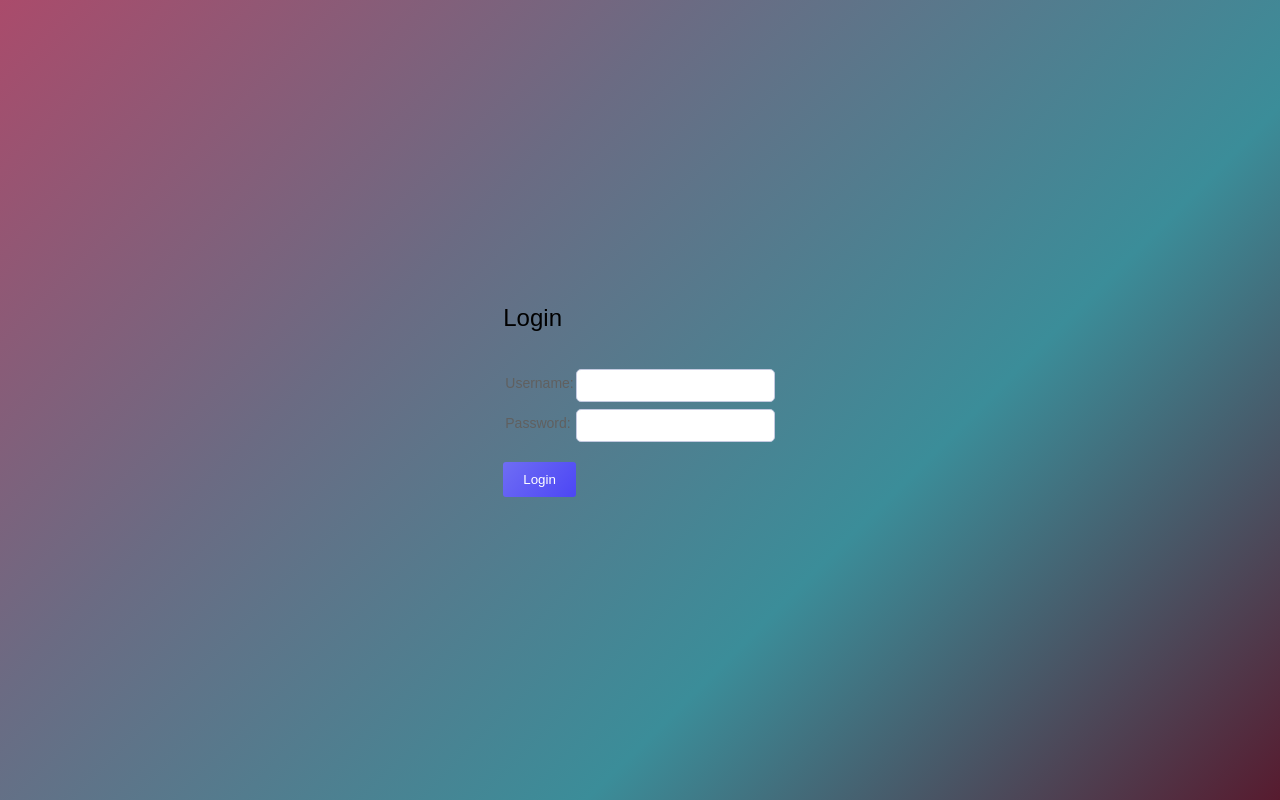
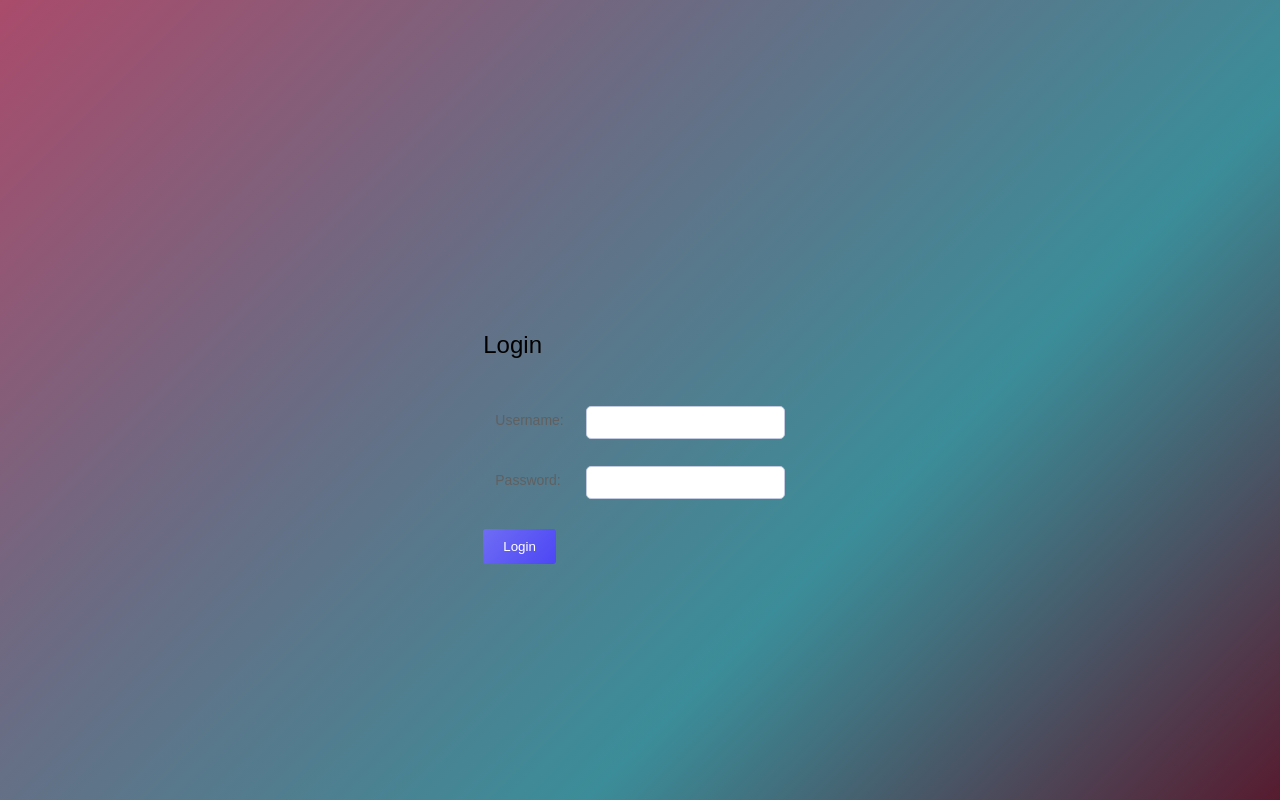
Before and after one commit to satchitdahal/wedding_frontend, a React (Create React App) app in the folder frontend/: page /login in a window 1280 px wide. Built offline with nearby package versions, Linux system fonts and the light colour scheme.

Commit message:
small edits

```diff
--- a/frontend/src/styles/address.css
+++ b/frontend/src/styles/address.css
@@ -5,6 +5,7 @@ dialog {
     width: 100%;
     height: 100%;
     background: rgba(0, 0, 0, 0.5);
+    z-index: 10;
     /* Greyed-out background */
 }
 
@@ -16,6 +17,7 @@ dialog {
     background: white;
     padding: 20px;
     border-radius: 8px;
+
 }
 
 .address_table {
@@ -32,6 +34,8 @@ dialog {
 .address_table table {
     width: 100%;
     border-collapse: collapse;
+    /* border-spacing: 20px; */
+
 }
 
 .address {
@@ -41,5 +45,12 @@ dialog {
     box-sizing: border-box;
     border-color: aquamarine;
     margin-left: auto;
+    margin-top: 20em;
 
 }
+
+th,
+td {
+    padding: 10px;
+    border: 1px;
+}
--- a/frontend/src/styles/app.css
+++ b/frontend/src/styles/app.css
@@ -35,5 +35,6 @@ body {
     display: flex;
     flex-direction: column;
     align-items: center;
+    margin-top: 30%;
 
 }
--- a/frontend/src/styles/contacts.css
+++ b/frontend/src/styles/contacts.css
@@ -5,6 +5,8 @@
     box-sizing: border-box;
     border-color: aquamarine;
     margin-left: auto;
+    margin-top: 10em;
+
 
 }
 
@@ -36,11 +38,20 @@ dialog {
     /* Enable vertical scroll when content exceeds the container height */
     border: 1px solid #ddd;
     /* Optional: Add a border for better visibility */
-    padding: 1em;
+    padding: 3em;
 }
 
 /* Optional: Style for the table */
 .contact_table table {
+    /* display: flex; */
+
     width: 100%;
     border-collapse: collapse;
+    /* justify-content: center; */
 }
+
+th,
+td {
+    padding: 10px;
+    border: 1px;
+}
```
